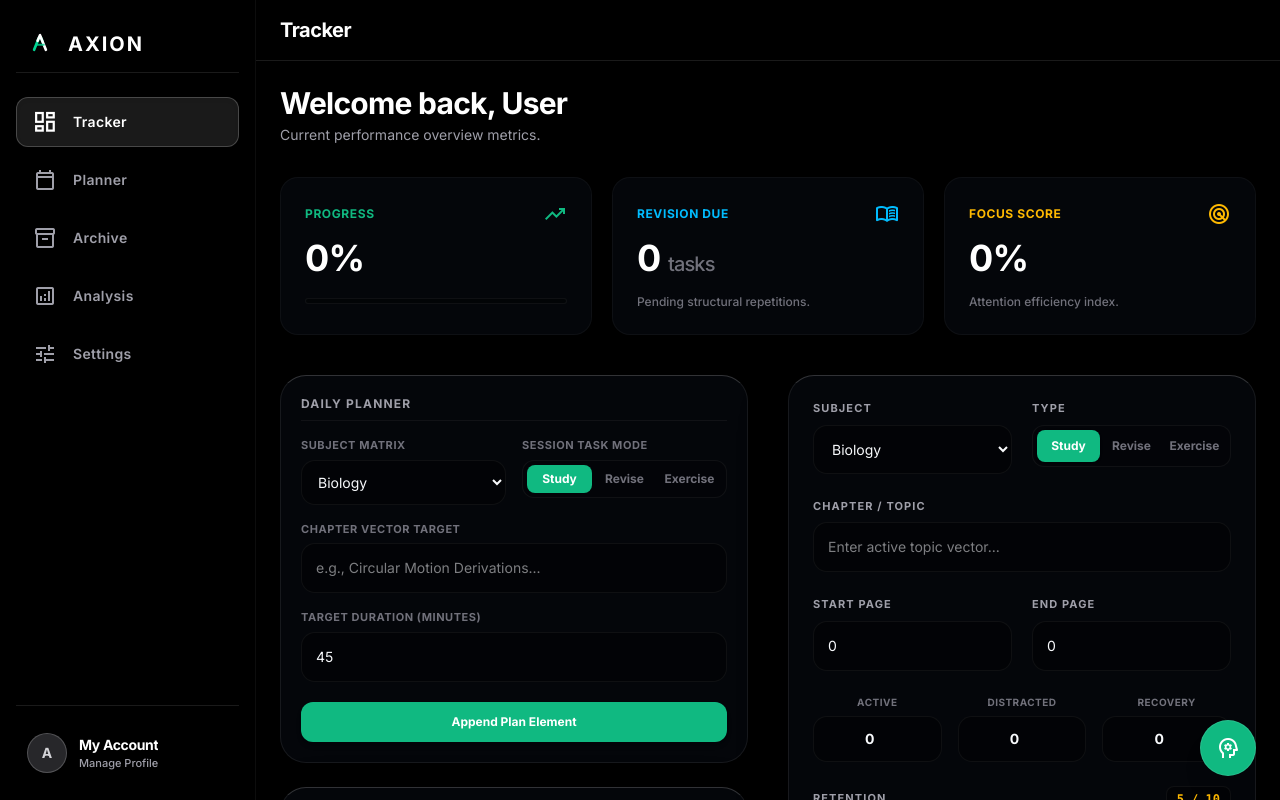
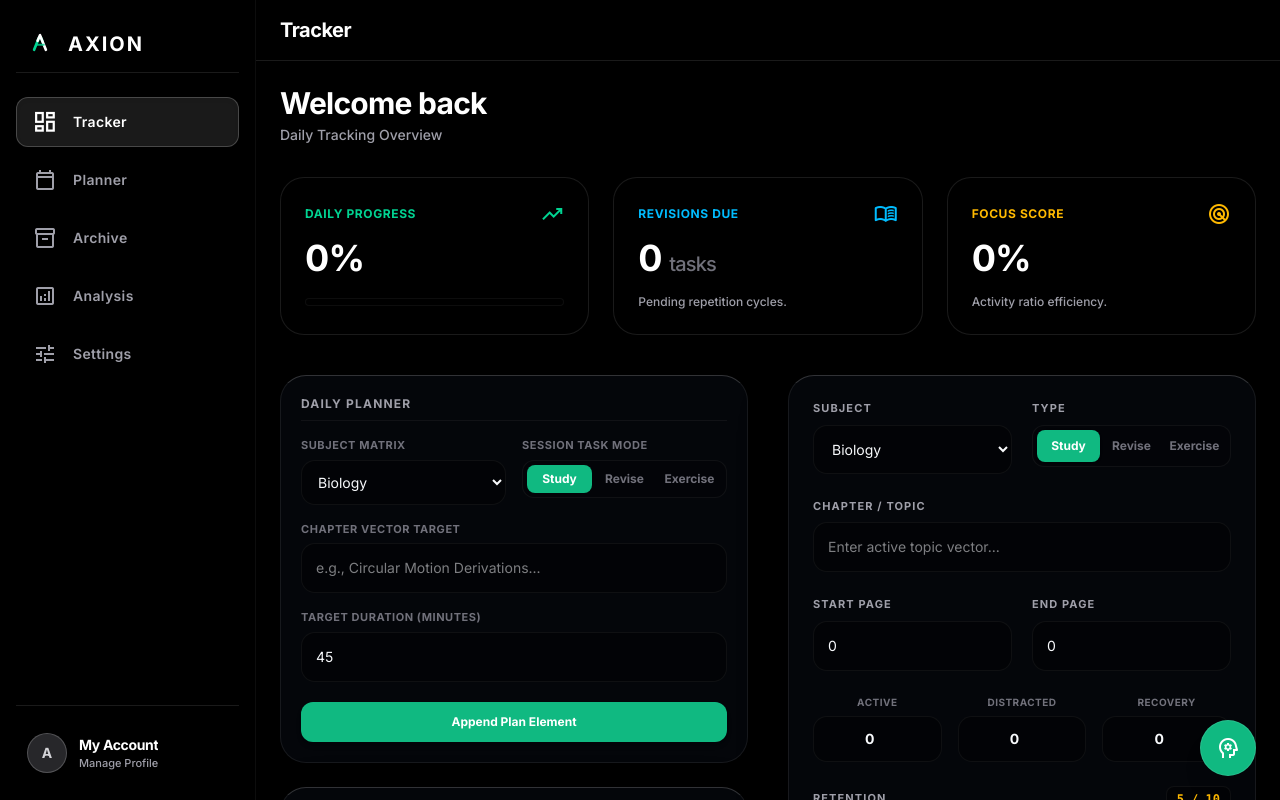
Before and after one commit to gaurav-9869/Study-Tracker, a React (Vite) app: page / in a window 1280 px wide. Shown: the top 800 px of the page. Built offline with nearby package versions, Linux system fonts and the light colour scheme.

Commit message:
Update CommandView.tsx

```diff
--- a/src/components/CommandView.tsx
+++ b/src/components/CommandView.tsx
@@ -39,7 +39,6 @@ export default function CommandView({ morningPlan, setMorningPlan, loggedSession
     setLogActive(plan.targetMins.toString());
   };
 
-  // Metric Math Logic Array Calculations
   const totalPlanned = morningPlan.length;
   const completedPlanned = morningPlan.filter(p => p.status === 'completed').length;
   const progressPercent = totalPlanned === 0 ? 0 : Math.round((completedPlanned / totalPlanned) * 100);
@@ -50,60 +49,56 @@ export default function CommandView({ morningPlan, setMorningPlan, loggedSession
 
   const revisionDueCount = morningPlan.filter(p => p.sessionType === 'Revise' && p.status !== 'completed').length;
 
-  const glassStyle = {
-    backdropFilter: 'blur(var(--glass-blur, 24px))',
-    WebkitBackdropFilter: 'blur(var(--glass-blur, 24px))',
-    backgroundColor: 'rgba(10, 15, 24, var(--glass-opacity, 0.45))'
-  };
+  return (
+    // Goal #20: Fixed staggered animations using generic transition utilities instead of heavy custom classes
+    <div className="flex flex-col gap-10 w-full transition-opacity duration-700 ease-in text-zinc-100">
 
-  return (
-    <div className="flex flex-col gap-10 w-full animate-ios-fade-in text-zinc-100 transition-all duration-500">
-
-      {/* Header Summary Deck */}
+      {/* Overview Metric Row */}
       <div className="flex flex-col gap-6 w-full">
          <div>
+            {/* Goal #3 & #5: Simplified, clean tracking header */}
             <h2 className="text-3xl font-bold tracking-tight text-white mb-1">
-              Welcome back, {userSettings.name || 'User'}
+              Welcome back{userSettings.name ? `, ${userSettings.name}` : ''}
             </h2>
-            <p className="text-sm text-zinc-400">Current performance overview metrics.</p>
+            <p className="text-sm text-zinc-400 font-medium">Daily Tracking Overview</p>
          </div>
 
-         {/* Dashboard Cards Grid Row */}
-         <div className="grid grid-cols-1 md:grid-cols-3 gap-5 mt-2">
+         <div className="grid grid-cols-1 md:grid-cols-3 gap-6 mt-2">
 
-            <div className="ios-glass-card-nested p-6 flex flex-col gap-2 relative overflow-hidden group" style={glassStyle}>
+            {/* Goal #8: Uniform Glass Panel Opacity (bg-black/40 with backdrop blur and white borders) */}
+            <div className="bg-black/40 backdrop-blur-md border border-white/10 rounded-3xl p-6 flex flex-col gap-2 relative overflow-hidden group shadow-xl">
                <div className="flex justify-between items-center text-zinc-400 mb-1">
-                  <span className="text-xs font-bold uppercase tracking-wider text-primary">Progress</span>
-                  <span className="material-symbols-outlined text-[18px] text-primary">trending_up</span>
+                  <span className="text-xs font-bold uppercase tracking-wider text-emerald-400">Daily Progress</span>
+                  <span className="material-symbols-outlined text-[18px] text-emerald-400">trending_up</span>
                </div>
                <div className="text-4xl font-bold text-white tracking-tight">{progressPercent}%</div>
-               <div className="w-full bg-black/30 h-1.5 rounded-full mt-3 overflow-hidden border border-white/5">
-                  <div className="h-full bg-primary rounded-full transition-all duration-1000 ease-out" style={{ width: `${progressPercent}%` }}></div>
+               <div className="w-full bg-black/40 h-2 rounded-full mt-3 overflow-hidden border border-white/5">
+                  {/* Dynamic primary color binds to the extracted wallpaper color */}
+                  <div className="h-full bg-[var(--theme-primary)] rounded-full transition-all duration-1000 ease-out" style={{ width: `${progressPercent}%` }}></div>
                </div>
             </div>
 
-            <div className="ios-glass-card-nested p-6 flex flex-col gap-2 relative overflow-hidden group" style={glassStyle}>
+            <div className="bg-black/40 backdrop-blur-md border border-white/10 rounded-3xl p-6 flex flex-col gap-2 relative overflow-hidden group shadow-xl">
                <div className="flex justify-between items-center text-zinc-400 mb-1">
-                  <span className="text-xs font-bold uppercase tracking-wider text-sky-400">Revision Due</span>
+                  <span className="text-xs font-bold uppercase tracking-wider text-sky-400">Revisions Due</span>
                   <span className="material-symbols-outlined text-[18px] text-sky-400">menu_book</span>
                </div>
                <div className="text-4xl font-bold text-white tracking-tight">{revisionDueCount} <span className="text-xl text-zinc-500 font-medium">tasks</span></div>
-               <p className="text-xs text-zinc-500 mt-2 font-medium">Pending structural repetitions.</p>
+               <p className="text-xs text-zinc-400 mt-2 font-medium">Pending repetition cycles.</p>
             </div>
 
-            <div className="ios-glass-card-nested p-6 flex flex-col gap-2 relative overflow-hidden group" style={glassStyle}>
+            <div className="bg-black/40 backdrop-blur-md border border-white/10 rounded-3xl p-6 flex flex-col gap-2 relative overflow-hidden group shadow-xl">
                <div className="flex justify-between items-center text-zinc-400 mb-1">
                   <span className="text-xs font-bold uppercase tracking-wider text-amber-400">Focus Score</span>
                   <span className="material-symbols-outlined text-[18px] text-amber-400">radar</span>
                </div>
                <div className="text-4xl font-bold text-white tracking-tight">{averageFocus}%</div>
-               <p className="text-xs text-zinc-500 mt-2 font-medium">Attention efficiency index.</p>
+               <p className="text-xs text-zinc-400 mt-2 font-medium">Activity ratio efficiency.</p>
             </div>
-
          </div>
       </div>
 
-      {/* Main Core Form Content Splits */}
+      {/* Two-Column Form Split Layout with strictly enforced tablet breakpoints (xl:grid-cols-2) to prevent zooming */}
       <div className="w-full grid grid-cols-1 xl:grid-cols-2 gap-10 items-start">
         <BatchPlanner
           morningPlan={morningPlan}
@@ -151,9 +146,9 @@ export default function CommandView({ morningPlan, setMorningPlan, loggedSession
         />
       </div>
 
-      {/* Dynamic Activity Visual Chart Tray */}
-      <div className="w-full mt-4 p-6 bg-opacity-30 rounded-2xl border border-white/[0.06]" style={glassStyle}>
-         <ConceptVelocity loggedSessions={loggedSessions} />
+      {/* Chart Placement Tray - Wrapped in uniform frosted glass */}
+      <div className="w-full mt-4 bg-black/40 backdrop-blur-md border border-white/10 rounded-[32px] p-6 sm:p-10 shadow-2xl">
+        <ConceptVelocity loggedSessions={loggedSessions} />
       </div>
 
     </div>
```
